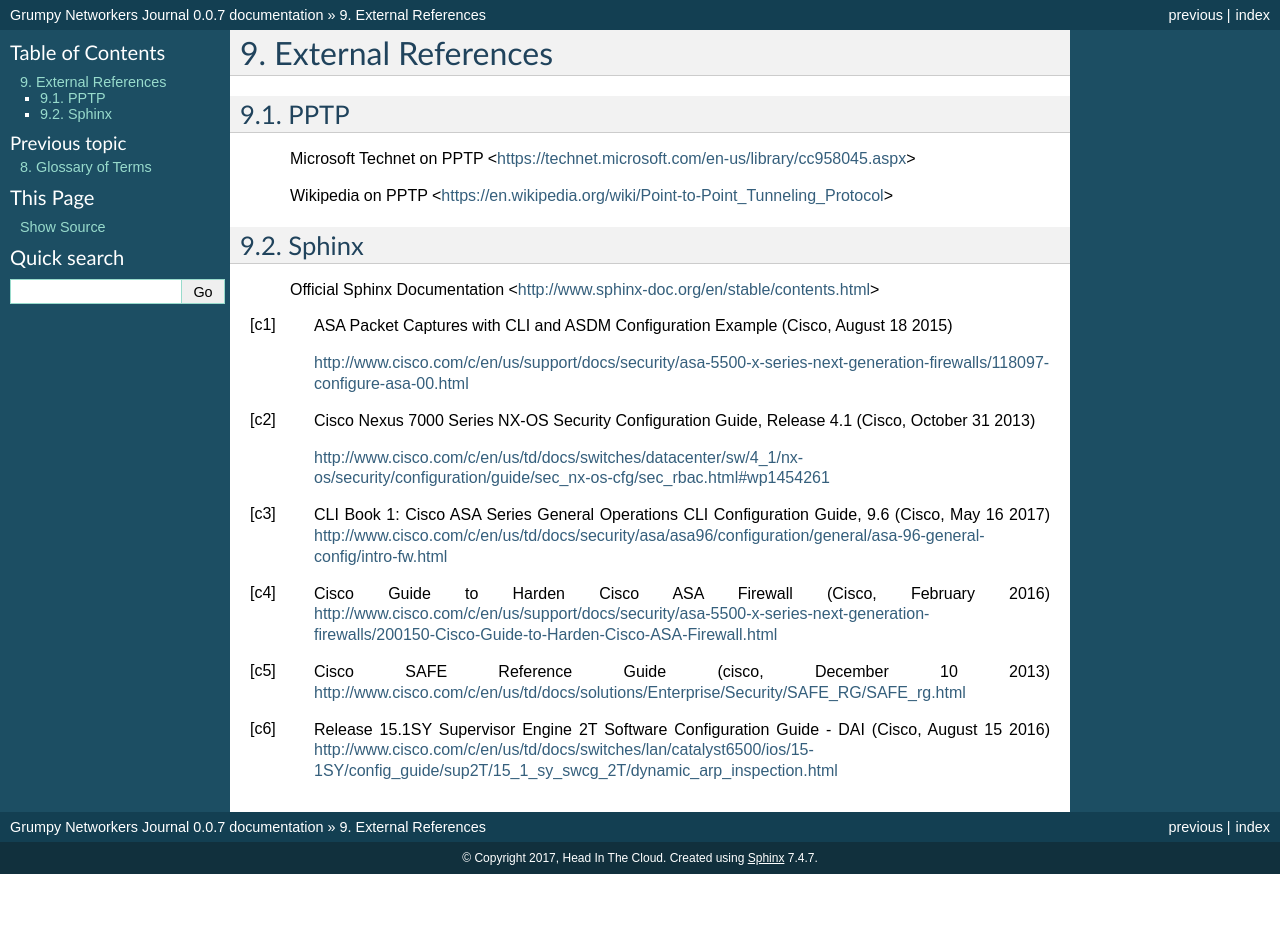
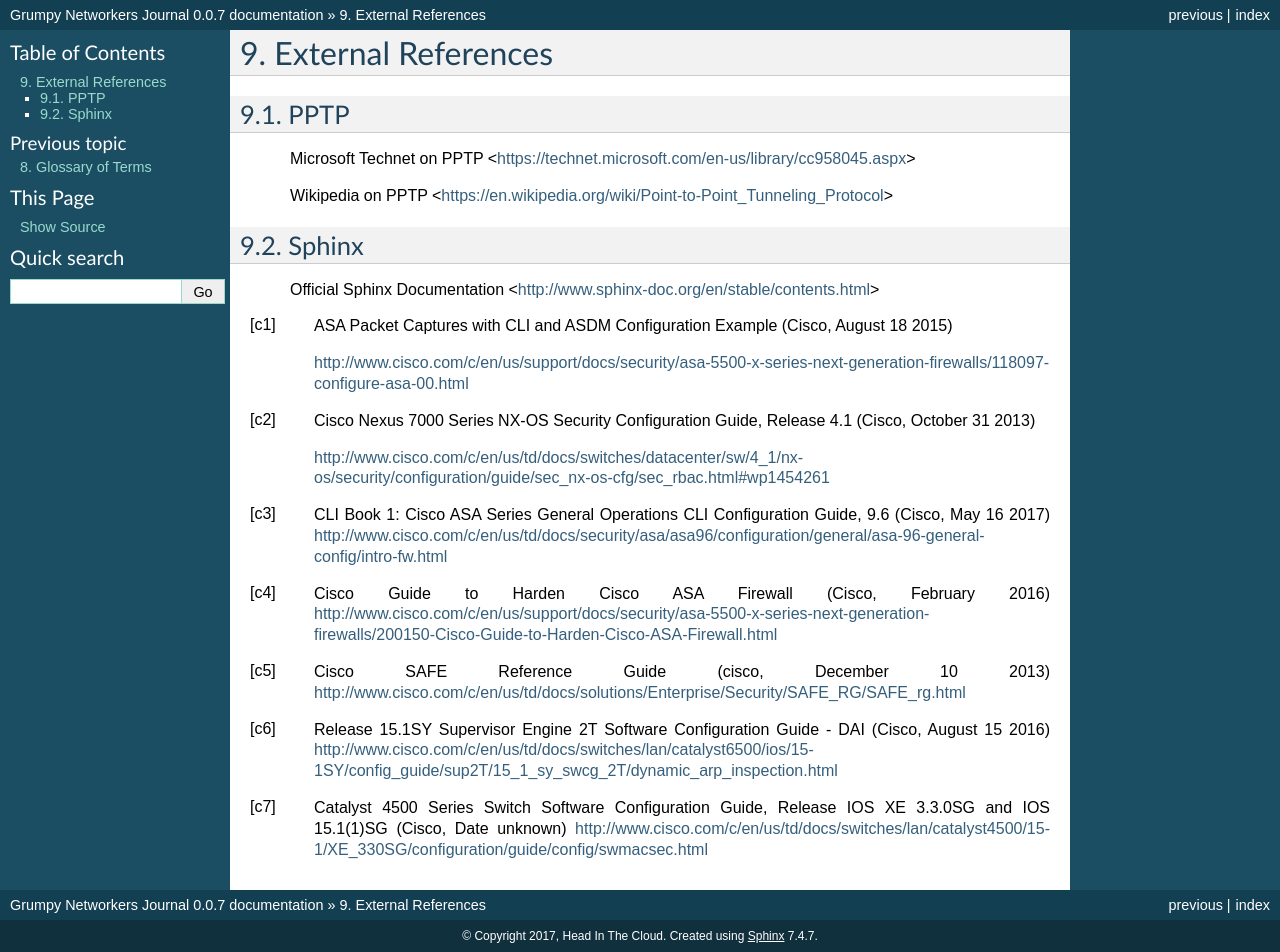
Before and after one commit to hdinthkld/gnj, a Sphinx documentation site: the page built from source/external_references.rst, in a window 1280 px wide. Built offline with Sphinx 7.4.7, drawn with Linux system fonts in a browser that asks for light colours; pages that are not in the unit, such as notebooks, are missing from menus; before the commit the page ends 900 px from its top, so only the background shows below that.

Commit message:
Briefly documented MACSec and common network attack defences

```diff
--- a/source/STUDY_NOTES/CISCO_SENSS/TOPICS.rst
+++ b/source/STUDY_NOTES/CISCO_SENSS/TOPICS.rst
@@ -40,9 +40,9 @@
 
   :ref:`1.2.d Configure port security <cisco_portsecurity>`
 
-  1.2.e Describe common Layer 2 threats and attacks and mitigation
+  :ref:`1.2.e Describe common Layer 2 threats and attacks and mitigation <cisco_common_attack_defences>`
 
-  1.2.f Describe MACSec
+  :ref:`1.2.f Describe MACSec <cisco_macsec>`
 
   1.2.g Configure IP source verification
 
--- a/source/external_references.rst
+++ b/source/external_references.rst
@@ -53,3 +53,8 @@
 .. [c6] Release 15.1SY Supervisor Engine 2T Software Configuration Guide - DAI
    (Cisco, August 15 2016)
    http://www.cisco.com/c/en/us/td/docs/switches/lan/catalyst6500/ios/15-1SY/config_guide/sup2T/15_1_sy_swcg_2T/dynamic_arp_inspection.html
+
+
+.. [c7] Catalyst 4500 Series Switch Software Configuration Guide, Release IOS XE 3.3.0SG and IOS 15.1(1)SG
+  (Cisco, Date unknown)
+  http://www.cisco.com/c/en/us/td/docs/switches/lan/catalyst4500/15-1/XE_330SG/configuration/guide/config/swmacsec.html
```
Also changed, not shown: 5 other files.
